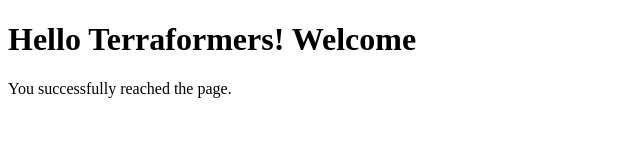
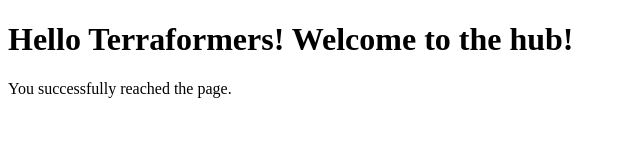
Before and after one commit to nakshi-dudhiya/terraform-beginner-bootcamp-2023, a plain HTML site: page public/index.html in a window 1280 px wide. Shown: the whole page, without its empty margins (0-640 px from the left). Drawn offline with Linux system fonts and the light colour scheme.

Commit message:
#31 Upload index.html when the content version is changed (#32)

```diff
--- a/public/index.html
+++ b/public/index.html
@@ -4,7 +4,7 @@
     <title>My Index HTML Page</title>
 </head>
 <body>
-    <h1>Hello Terraformers! Welcome</h1>
+    <h1>Hello Terraformers! Welcome to the hub!</h1>
     <p>You successfully reached the page.</p>
 </body>
 </html>
```
Also changed, not shown: 6 other files.
